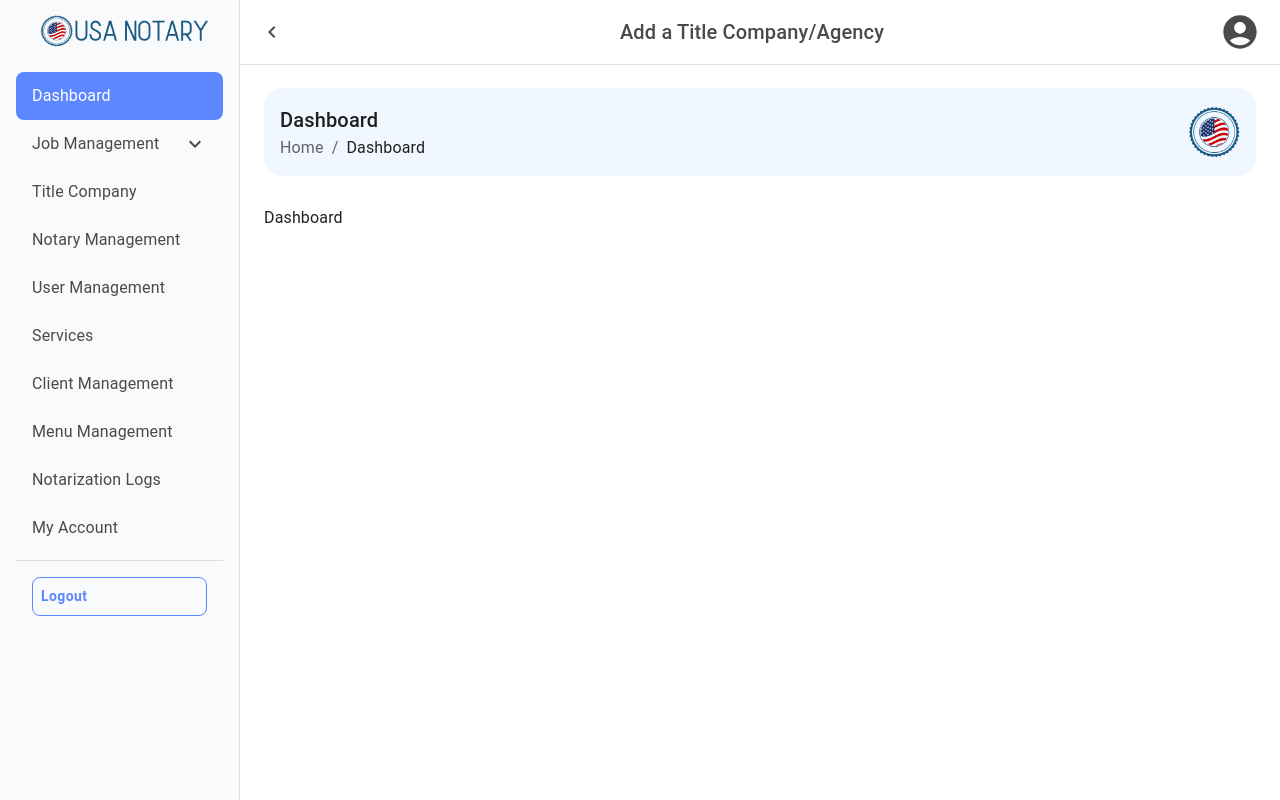
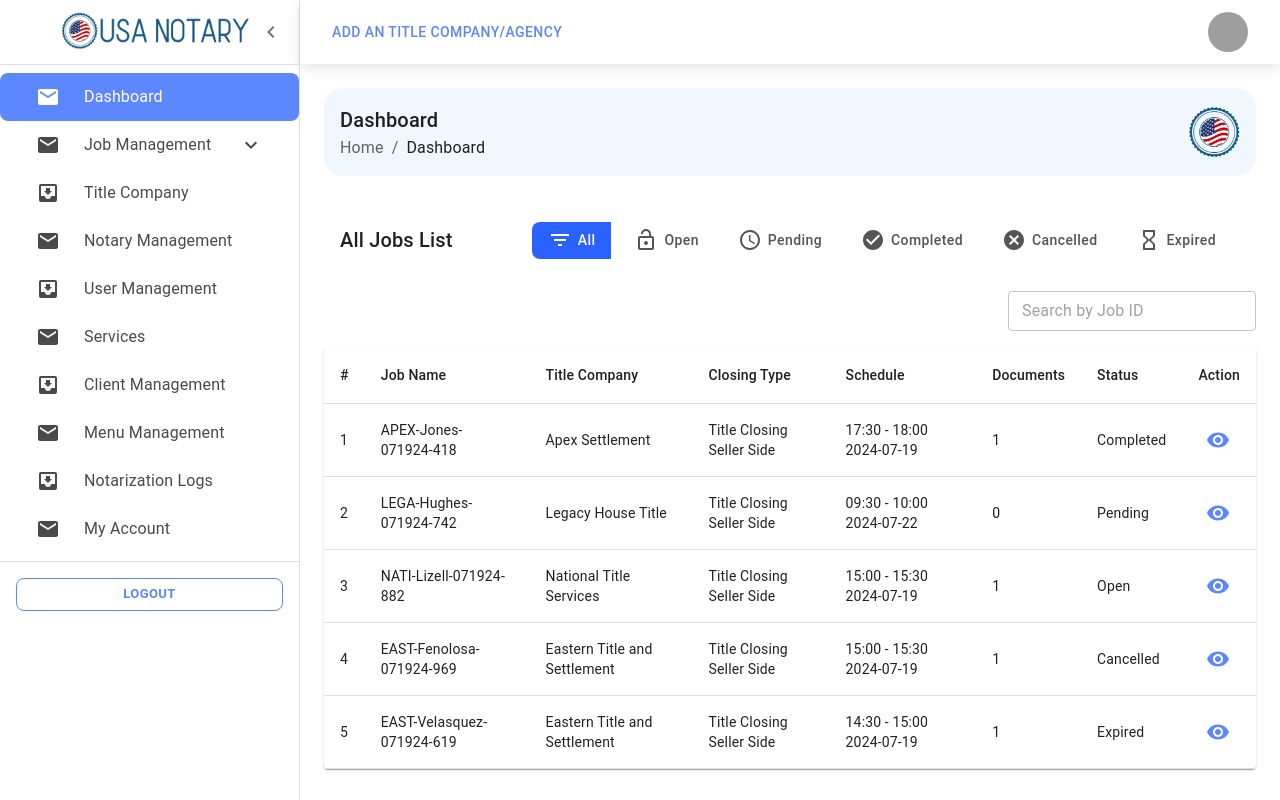
Before and after one commit to Anser-Ishaq/USA-Notray, a React (Vite) app: page /login in a window 1280 px wide. Both pictures are taken after typing "name@example.com", "Sample123" into the empty fields and a click on the button "SIGN IN". Built offline with nearby package versions, Linux system fonts and the light colour scheme; grey boxes are pictures that could not be loaded.

Commit message:
Changes for theme

```diff
--- a/src/components/Breadcrumb/index.jsx
+++ b/src/components/Breadcrumb/index.jsx
@@ -11,7 +11,7 @@ const BreadCrumb = () => {
     <Box sx={{ backgroundColor: '#f0f7ff', padding: '16px 16px', borderRadius: 5, marginBottom: '30px' }}>
       <Box sx={{ display: 'flex', justifyContent: 'space-between', alignItems: 'center' }}>
         <div>
-          <Typography variant="h6">{pathnames?.[0]?.charAt(0)?.toUpperCase() + pathnames?.[0]?.slice(1)}</Typography>
+          <Typography variant="h6">{pathnames?.[0]?.charAt(0)?.toUpperCase()?.replace('-', '') + pathnames?.[0]?.slice(1)?.replace('-', ' ')}</Typography>
           <Breadcrumbs aria-label="breadcrumb">
             <Link component={RouterLink} to="/" underline="hover" color="inherit">
               Home
@@ -22,11 +22,11 @@ const BreadCrumb = () => {
 
               return last ? (
                 <Typography color="textPrimary" key={to}>
-                  {value.charAt(0).toUpperCase() + value.slice(1)}
+                  {value.charAt(0).toUpperCase() + value.slice(1)?.replace('-', ' ')}
                 </Typography>
               ) : (
                 <Link component={RouterLink} to={to} key={to} underline="hover" color="inherit">
-                  {value.charAt(0).toUpperCase() + value.slice(1)}
+                  {value.charAt(0).toUpperCase() + value.slice(1)?.replace('-', ' ')}
                 </Link>
               );
             })}
--- a/src/layout/dashboardLayout.js
+++ b/src/layout/dashboardLayout.js
@@ -1,106 +1,184 @@
-import React, { useState } from 'react';
+import  React, { useState}  from 'react';
 import { Outlet, NavLink } from 'react-router-dom';
-import {
-  Box,
-  CssBaseline,
-  Drawer,
-  AppBar,
-  Toolbar,
-  List,
-  ListItem,
-  ListItemText,
-  Typography,
-  Button,
-  IconButton,
-  Collapse,
-  Divider,
-} from '@mui/material';
-import AccountCircleIcon from '@mui/icons-material/AccountCircle';
-import { ExpandLess, ExpandMore, Menu as MenuIcon, ChevronLeft, ChevronRight } from '@mui/icons-material';
-import { useTheme } from '@mui/material/styles';
+import { styled, useTheme } from '@mui/material/styles';
+import {Button, Avatar, Menu, MenuItem, Collapse } from '@mui/material';
+import { ExpandLess, ExpandMore } from '@mui/icons-material';
+import Box from '@mui/material/Box';
+import MuiDrawer from '@mui/material/Drawer';
+import MuiAppBar from '@mui/material/AppBar';
+import Toolbar from '@mui/material/Toolbar';
+import List from '@mui/material/List';
+import CssBaseline from '@mui/material/CssBaseline';
+import Typography from '@mui/material/Typography';
+import Divider from '@mui/material/Divider';
+import IconButton from '@mui/material/IconButton';
+import MenuIcon from '@mui/icons-material/Menu';
+import ChevronLeftIcon from '@mui/icons-material/ChevronLeft';
+import ChevronRightIcon from '@mui/icons-material/ChevronRight';
+import ListItem from '@mui/material/ListItem';
+import ListItemButton from '@mui/material/ListItemButton';
+import ListItemIcon from '@mui/material/ListItemIcon';
+import ListItemText from '@mui/material/ListItemText';
+import InboxIcon from '@mui/icons-material/MoveToInbox';
+import MailIcon from '@mui/icons-material/Mail';
+import BreadCrumb from '../components/Breadcrumb';
 import UsaLogo from '../assets/usalogo.png'
-import { styled } from '@mui/system';
-import BreadCrumb from '../components/Breadcrumb';
 
-const drawerWidth = 240;
-const collapsedDrawerWidth = 60; // Width when the drawer is collapsed
+const drawerWidth = 300;
 
-const Layout = () => {
+const DashboardLayout = () => {
   const theme = useTheme();
+  const [open, setOpen] = useState(true);
+  const [anchorEl, setAnchorEl] = useState(null);
   const [openJobManagement, setOpenJobManagement] = useState(false);
-  const [drawerOpen, setDrawerOpen] = useState(true);
+
+  const handleDrawerOpen = () => {
+    setOpen(true);
+  };
+
+  const handleDrawerClose = () => {
+    setOpen(false);
+  };
+
+  const handleMenuOpen = (event) => {
+    setAnchorEl(event.currentTarget);
+  };
+
+  const handleMenuClose = () => {
+    setAnchorEl(null);
+  };
+
+  const handleLogout = () => {
+    // Handle logout logic
+    // handleMenuClose();
+  };
+
 
 const handleJobManagementClick = () => {
     setOpenJobManagement(!openJobManagement);
   };
 
-  const handleDrawerToggle = () => {
-    setDrawerOpen(!drawerOpen);
-  };
-
   return (
-    <Box sx={{ display: 'flex', minHeight: '100vh'}}>
+    <Box sx={{ display: 'flex' }}>
       <CssBaseline />
-      <AppBar
-        position="fixed"
+      <AppBar position="fixed" open={open}  sx={{ bgcolor: 'white', boxShadow: '0px 4px 12px rgba(0, 0, 0, 0.1)'}}>
+      <Toolbar>
+        <IconButton
+          color="primary"
+          aria-label="open drawer"
+          onClick={handleDrawerOpen}
+          edge="start"
           sx={{
-          width: drawerOpen ? `calc(100% - ${drawerWidth}px)` : `calc(100% - ${collapsedDrawerWidth}px)`,
-          ml: drawerOpen ? `${drawerWidth}px` : `${collapsedDrawerWidth}px`,
-          backgroundColor: 'white',
-          boxShadow: 'none',
-          borderBottom: '1px solid #E0E0E0',
-          transition: theme.transitions.create(['width', 'margin'], {
-            easing: theme.transitions.easing.sharp,
-            duration: theme.transitions.duration.leavingScreen,
-          }),
+            marginRight: 5,
+            ...(open && { display: 'none' }),
           }}
         >
-        <Toolbar sx={{ justifyContent: 'space-between' }}>
-          <IconButton edge="start" onClick={handleDrawerToggle}>
-            {drawerOpen ? <ChevronLeft sx={{ color: '#4A4A4A' }} /> : <ChevronRight sx={{ color: '#4A4A4A' }} />}
+          <MenuIcon />
         </IconButton>
-          <Typography variant="h6" noWrap sx={{ color: '#4A4A4A' }}>
-            Add a Title Company/Agency
+        <Button component={NavLink} to={`/title-company`} size='medium' variant="text">Add an Title Company/Agency</Button>
+        <div style={{ flexGrow: 1 }}></div> {/* This is to push the Avatar to the right */}
+
+        <IconButton onClick={handleMenuOpen} sx={{ ml: 2 }}>
+          <Avatar alt="Admin" src="/static/images/avatar/1.jpg" />
+        </IconButton>
+
+        <Menu
+          anchorEl={anchorEl}
+          open={Boolean(anchorEl)}
+          onClose={handleMenuClose}
+          PaperProps={{
+            elevation: 3,
+            sx: {
+              overflow: 'visible',
+              mt: 1.5,
+              '&:before': {
+                content: '""',
+                display: 'block',
+                position: 'absolute',
+                top: 0,
+                right: 14,
+                width: 10,
+                height: 10,
+                bgcolor: 'background.paper',
+                transform: 'translateY(-50%) rotate(45deg)',
+                zIndex: 0,
+              },
+            },
+          }}
+          transformOrigin={{ horizontal: 'right', vertical: 'top' }}
+          anchorOrigin={{ horizontal: 'right', vertical: 'bottom' }}
+        >
+          <MenuItem>
+            <Avatar /> Admins
+          </MenuItem>
+          <MenuItem>
+            <Typography variant="body2" color="text.secondary">
+              admin@usanotary.net
             </Typography>
-          <IconButton edge="end">
-            <AccountCircleIcon sx={{ color: '#4A4A4A', fontSize: 40 }} />
-          </IconButton>
+          </MenuItem>
+          <Divider />
+          <MenuItem>My Profile</MenuItem>
+          <MenuItem onClick={handleLogout}>Log Out</MenuItem>
+        </Menu>
       </Toolbar>
     </AppBar>
-      <Drawer
-        sx={{
-          width: drawerOpen ? drawerWidth : collapsedDrawerWidth,
-          flexShrink: 0,
-          '& .MuiDrawer-paper': {
-            width: drawerOpen ? drawerWidth : collapsedDrawerWidth,
-            boxSizing: 'border-box',
-            backgroundColor: '#F9FAFB',
-            borderRight: '1px solid #E0E0E0',
-            paddingRight: drawerOpen ? 2 : 0,
-            paddingLeft: drawerOpen ? 2 : 0,
-            transition: theme.transitions.create('width', {
-              easing: theme.transitions.easing.sharp,
-              duration: theme.transitions.duration.leavingScreen,
-            }),
-          },
-        }}
-        variant="permanent"
-        anchor="left"
-      >
-        <Toolbar >
-
+      <Drawer variant="permanent" open={open}>
+        <DrawerHeader>
         <Logo src={UsaLogo} alt="Logo" />
-        </Toolbar>
+          <IconButton onClick={handleDrawerClose}>
+            {theme.direction === 'rtl' ? <ChevronRightIcon /> : <ChevronLeftIcon />}
+          </IconButton>
+        </DrawerHeader>
+        <Divider />
 
         <List>
-          <ListItem  component={NavLink} to="/dashboard" sx={linkStyle(theme, drawerOpen)}>
-            <ListItemText primary="Dashboard" sx={{ display: drawerOpen ? 'block' : 'none' }} />
+          <ListItem  component={NavLink} to="/dashboard"  disablePadding sx={linkStyle(theme, open)}>
+              <ListItemButton
+                sx={{
+                  minHeight: 48,
+                  justifyContent: open ? 'initial' : 'center',
+                  px: 2.5,
+                }}
+              >
+                <ListItemIcon
+                  sx={{
+                    minWidth: 0,
+                    mr: open ? 3 : 'auto',
+                    justifyContent: 'center',
+                  }}
+                >
+                 {<MailIcon />}
+                </ListItemIcon>
+                <ListItemText primary={'Dashboard'} sx={{ opacity: open ? 1 : 0 }} />
+              </ListItemButton>
             </ListItem>
-          <ListItem  onClick={handleJobManagementClick} sx={linkStyle(theme, drawerOpen)}>
-            <ListItemText primary="Job Management" sx={{ display: drawerOpen ? 'block' : 'none' }} />
-            {drawerOpen && (openJobManagement ? <ExpandLess /> : <ExpandMore />)}
+
+            <ListItem   onClick={handleJobManagementClick} disablePadding sx={linkStyle(theme, open)}>
+              <ListItemButton
+                sx={{
+                  minHeight: 48,
+                  justifyContent: open ? 'initial' : 'center',
+                  px: 2.5,
+                }}
+              >
+                <ListItemIcon
+                  sx={{
+                    minWidth: 0,
+                    mr: open ? 3 : 'auto',
+                    justifyContent: 'center',
+                  }}
+                >
+                 {<MailIcon />}
+                </ListItemIcon>
+
+                <ListItemText primary="Job Management" sx={{ opacity: open ? 1 : 0 }} />
+
+             {open && (openJobManagement ? <ExpandLess /> : <ExpandMore />)}
+              </ListItemButton>
             </ListItem>
-          <Collapse in={openJobManagement && drawerOpen} timeout="auto" unmountOnExit>
+
+
+           <Collapse style={{ marginLeft: 50 }} in={openJobManagement && open} timeout="auto" unmountOnExit>
              <List component="div" disablePadding>
                <ListItem  sx={nestedLinkStyle(theme)} component={NavLink} to="/create-job">
                  <ListItemText primary="Create Job" />
@@ -113,9 +191,26 @@ const Layout = () => {
                </ListItem>
              </List>
            </Collapse>
-          {['Title Company', 'Notary Management', 'User Management', 'Services', 'Client Management', 'Menu Management', 'Notarization Logs', 'My Account'].map((text) => (
-            <ListItem key={text} component={NavLink} to={`/${text.toLowerCase().replace(/\s+/g, '-')}`} sx={linkStyle(theme, drawerOpen)}>
-              <ListItemText primary={text} sx={{ display: drawerOpen ? 'block' : 'none' }} />
+          {['Title Company', 'Notary Management', 'User Management', 'Services', 'Client Management', 'Menu Management', 'Notarization Logs', 'My Account'].map((text, index) => (
+            <ListItem key={text} component={NavLink} to={`/${text.toLowerCase().replace(/\s+/g, '-')}`} disablePadding sx={linkStyle(theme, open)}>
+              <ListItemButton
+                sx={{
+                  minHeight: 48,
+                  justifyContent: open ? 'initial' : 'center',
+                  px: 2.5,
+                }}
+              >
+                <ListItemIcon
+                  sx={{
+                    minWidth: 0,
+                    mr: open ? 3 : 'auto',
+                    justifyContent: 'center',
+                  }}
+                >
+                  {index % 2 === 0 ? <InboxIcon /> : <MailIcon />}
+                </ListItemIcon>
+                <ListItemText primary={text} sx={{ opacity: open ? 1 : 0 }} />
+              </ListItemButton>
             </ListItem>
           ))}
         </List>
@@ -126,51 +221,123 @@ const Layout = () => {
             margin: 2,
             color: theme.palette.primary.main,
             border: `1px solid ${theme.palette.primary.main}`,
-            textTransform: 'none',
             borderRadius: '8px',
             fontWeight: 'bold',
-            display: drawerOpen ? 'block' : 'none',
+            display: open ? 'block' : 'none',
+            textAlign: 'center'
           }}
         >
           Logout
          </Button>
       </Drawer>
-      <Box
-        component="main"
-        sx={{
-          flexGrow: 1,
-          p: 3,
-        }}
-      >
-        <Toolbar />
+      <Box component="main" sx={{ flexGrow: 1, p: 3 }}>
+        <DrawerHeader />
          <BreadCrumb />
          <Outlet />
       </Box>
     </Box>
   );
-};
+}
 
+export default DashboardLayout
+
+
+const openedMixin = (theme) => ({
+  width: drawerWidth,
+  transition: theme.transitions.create('width', {
+    easing: theme.transitions.easing.sharp,
+    duration: theme.transitions.duration.enteringScreen,
+  }),
+  overflowX: 'hidden',
+});
+
+const closedMixin = (theme) => ({
+  transition: theme.transitions.create('width', {
+    easing: theme.transitions.easing.sharp,
+    duration: theme.transitions.duration.leavingScreen,
+  }),
+  overflowX: 'hidden',
+  width: `calc(${theme.spacing(7)} + 1px)`,
+  [theme.breakpoints.up('sm')]: {
+    width: `calc(${theme.spacing(8)} + 1px)`,
+  },
+});
+
+const DrawerHeader = styled('div')(({ theme }) => ({
+  display: 'flex',
+  alignItems: 'center',
+  justifyContent: 'flex-end',
+  padding: theme.spacing(0, 1),
+  // necessary for content to be below app bar
+  ...theme.mixins.toolbar,
+}));
+
+const AppBar = styled(MuiAppBar, {
+  shouldForwardProp: (prop) => prop !== 'open',
+})(({ theme, open }) => ({
+  zIndex: theme.zIndex.drawer + 1,
+  transition: theme.transitions.create(['width', 'margin'], {
+    easing: theme.transitions.easing.sharp,
+    duration: theme.transitions.duration.leavingScreen,
+  }),
+  ...(open && {
+    marginLeft: drawerWidth,
+    width: `calc(100% - ${drawerWidth}px)`,
+    transition: theme.transitions.create(['width', 'margin'], {
+      easing: theme.transitions.easing.sharp,
+      duration: theme.transitions.duration.enteringScreen,
+    }),
+  }),
+}));
+
+const Drawer = styled(MuiDrawer, { shouldForwardProp: (prop) => prop !== 'open' })(
+  ({ theme, open }) => ({
+    width: drawerWidth,
+    flexShrink: 0,
+    whiteSpace: 'nowrap',
+    boxSizing: 'border-box',
+    ...(open && {
+      ...openedMixin(theme),
+      '& .MuiDrawer-paper': openedMixin(theme),
+    }),
+    ...(!open && {
+      ...closedMixin(theme),
+      '& .MuiDrawer-paper': closedMixin(theme),
+    }),
+  }),
+);
+
+const Logo = styled('img')(({ theme }) => ({
+    width: '190px',
+  }));
   const linkStyle = (theme, drawerOpen) => ({
     color: '#4A4A4A',
     borderRadius: '8px',
     justifyContent: drawerOpen ? 'initial' : 'center',
     paddingLeft: drawerOpen ? theme.spacing(2) : theme.spacing(1),
     paddingRight: drawerOpen ? theme.spacing(2) : theme.spacing(1),
-  '& .MuiListItemText-root': {
-    opacity: drawerOpen ? 1 : 0,
+    '& .MuiListItemIcon-root': {
+      color: '#4A4A4A'  // Ensuring icon color consistency
     },
+
     '&.active': {
       backgroundColor: theme.palette.primary.main,
       color: '#ffffff',
       '& .MuiListItemText-root': {
         color: '#ffffff',
       },
+      '& .MuiListItemIcon-root': {
+        color: '#ffffff', // Ensuring icon color is white for active state
+      },
     },
     '&:hover': {
       backgroundColor: theme.palette.primary.light,
-    color: '#ffffff',
+      color: '#5d87ff',
       '& .MuiListItemText-root': {
-      color: '#ffffff',
+        color: '#5d87ff',
+      },
+      '& .MuiListItemIcon-root': {
+        color: '#5d87ff',
       },
     },
   });
@@ -186,19 +353,18 @@ const nestedLinkStyle = (theme) => ({
       '& .MuiListItemText-root': {
         color: '#ffffff',
       },
+      '& .MuiListItemIcon-root': {
+        color: '#ffffff', // Ensuring icon color is white for active state
+      },
     },
     '&:hover': {
       backgroundColor: theme.palette.primary.light,
-    color: '#ffffff',
+      color: '#5d87ff',
       '& .MuiListItemText-root': {
-      color: '#ffffff',
+        color: '#5d87ff',
+      },
+      '& .MuiListItemIcon-root': {
+        color: '#5d87ff',
       },
     },
   });
-
-
-const Logo = styled('img')(({ theme }) => ({
-  width: '170px',
-}));
-
-export default Layout;
--- a/src/pages/myAccount/index.js
+++ b/src/pages/myAccount/index.js
@@ -20,7 +20,7 @@ const MyAccount = () => {
           <TextField fullWidth label="Current Password" type="password" margin="normal" />
           <TextField fullWidth label="New Password" type="password" margin="normal" />
           <TextField fullWidth label="Confirm Password" type="password" margin="normal" />
-          <Button variant="contained" color="primary">Change Password</Button>
+          <Button margin="10px" variant="contained" color="primary">Change Password</Button>
         </Grid>
       </Grid>
     </div>
--- a/src/router/Router.js
+++ b/src/router/Router.js
@@ -26,9 +26,8 @@ const AppRouter = () => {
             </ProtectedRoute>
           }
         >
-          <Route path="" element={<div>Dashboard</div>} />
-          <Route path="dashboard" element={<div>Dashboard</div>} />
-          <Route path="job-management" element={<div>Job Management</div>} />
+          <Route path="" element={<Jobs />} />
+          <Route path="dashboard" element={<Jobs />} />
           <Route path="jobs-list" element={<Jobs />} />
           <Route path="create-job" element={<CreateJob />} />
           <Route path="notarize-a-document" element={<NotarizeDocument />} />
--- a/src/theme.js
+++ b/src/theme.js
@@ -3,9 +3,42 @@ import { red } from '@mui/material/colors';
 
 // Create a theme instance.
 const theme = createTheme({
+  components: {
+    MuiTextField: {
+      defaultProps: {
+        size: 'small',
+      },
+    },
+    MuiButton: {
+      defaultProps: {
+        size: 'small',
+      },
+    },
+    MuiSelect: {
+      defaultProps: {
+        size: 'small',
+      },
+    },
+    MuiCheckbox: {
+      defaultProps: {
+        size: 'small',
+      },
+    },
+    MuiRadio: {
+      defaultProps: {
+        size: 'small',
+      },
+    },
+    MuiFormControl: {
+      defaultProps: {
+        size: 'small',
+      },
+    },
+  },
   palette: {
     primary: {
       main: '#5D87FF',
+      light: 'rgba(93, 135, 255, .1)'
     },
     secondary: {
       main: '#19857b',
```
Lines whose indentation alone changed are shown as unchanged.
